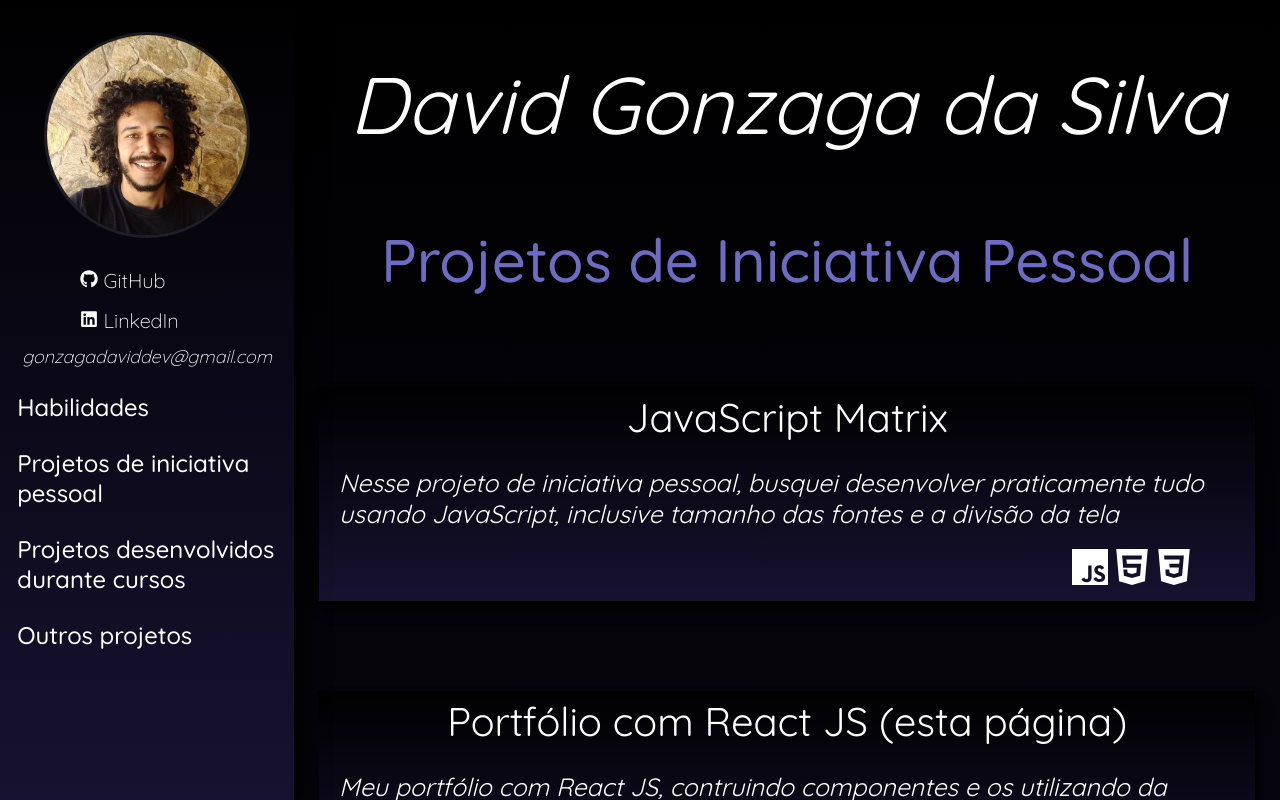
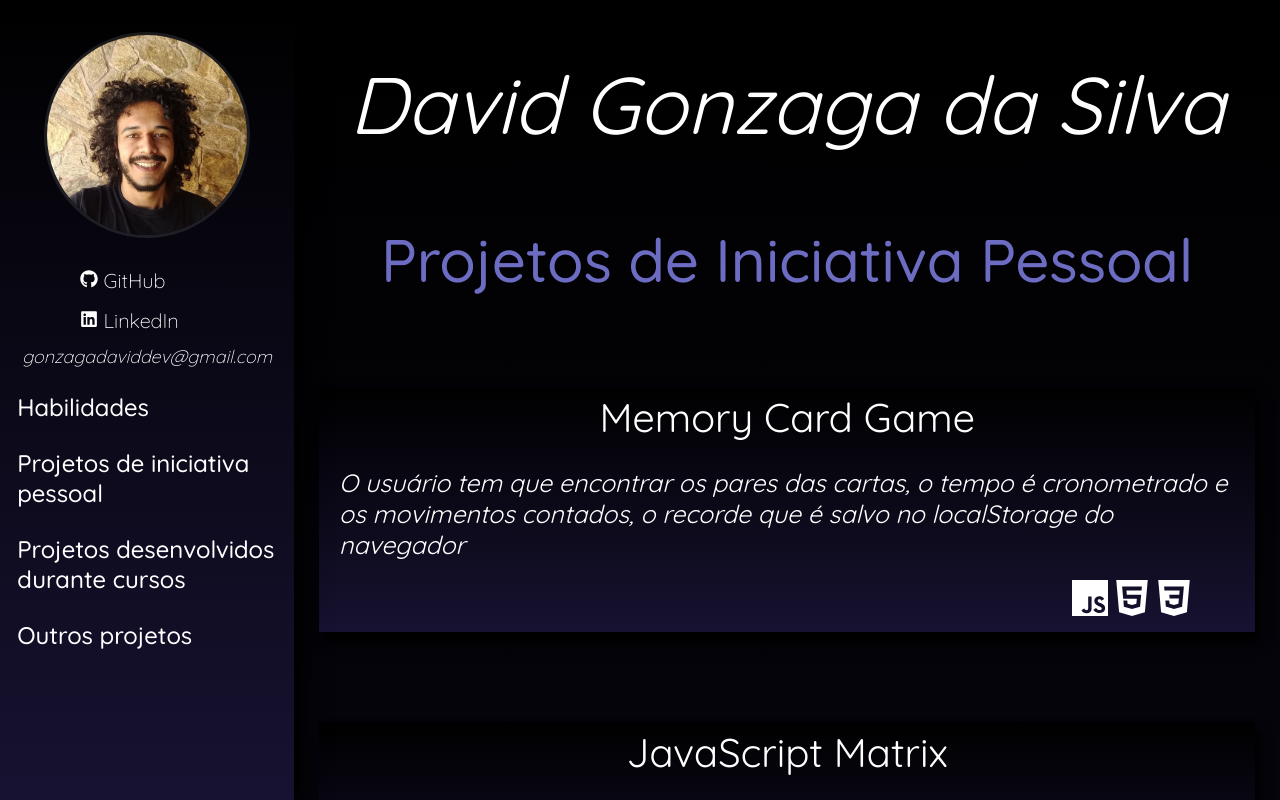
Before and after one commit to Gonzagadavid/portfolio, a React (Create React App) app: page /projetos_pessoais in a window 1280 px wide. Shown: the top 800 px of the page. Built offline with nearby package versions, Linux system fonts and the light colour scheme.

Commit message:
adicionado pasta de projeto

```diff
--- a/src/views/contents/ProjetosPessoais.jsx
+++ b/src/views/contents/ProjetosPessoais.jsx
@@ -6,6 +6,11 @@ const ProjetosPessoais = props => {
   return (
     <div className='contents'>
       <h2>Projetos de Iniciativa Pessoal</h2>
+      <ProjectCard
+        title='Memory Card Game' tec='js html css'
+        description='O usuário tem que encontrar os pares das cartas, o tempo é cronometrado e os movimentos contados, o recorde que é salvo no localStorage do navegador'
+        path='https://github.com/Gonzagadavid/memory-card-game'
+      />
       <ProjectCard
         title='JavaScript Matrix' tec='js html css'
         description='Nesse projeto de iniciativa pessoal, busquei desenvolver praticamente tudo usando JavaScript, inclusive tamanho das fontes e a divisão da tela'
@@ -29,7 +34,7 @@ const ProjetosPessoais = props => {
       <ProjectCard
         title='Linear Gradiente CSS' tec='js html css'
         description='Auxilia na escolha da cores do linear gradiente para usar no css, disponibilizando o código'
-        path='https://github.com/Gonzagadavid/linear-gradient-CSS'
+        path='../../../projects/background-gradient/index.html'
       />
       <ProjectCard
         title='Calculadora Simples' tec='js html css'
```
